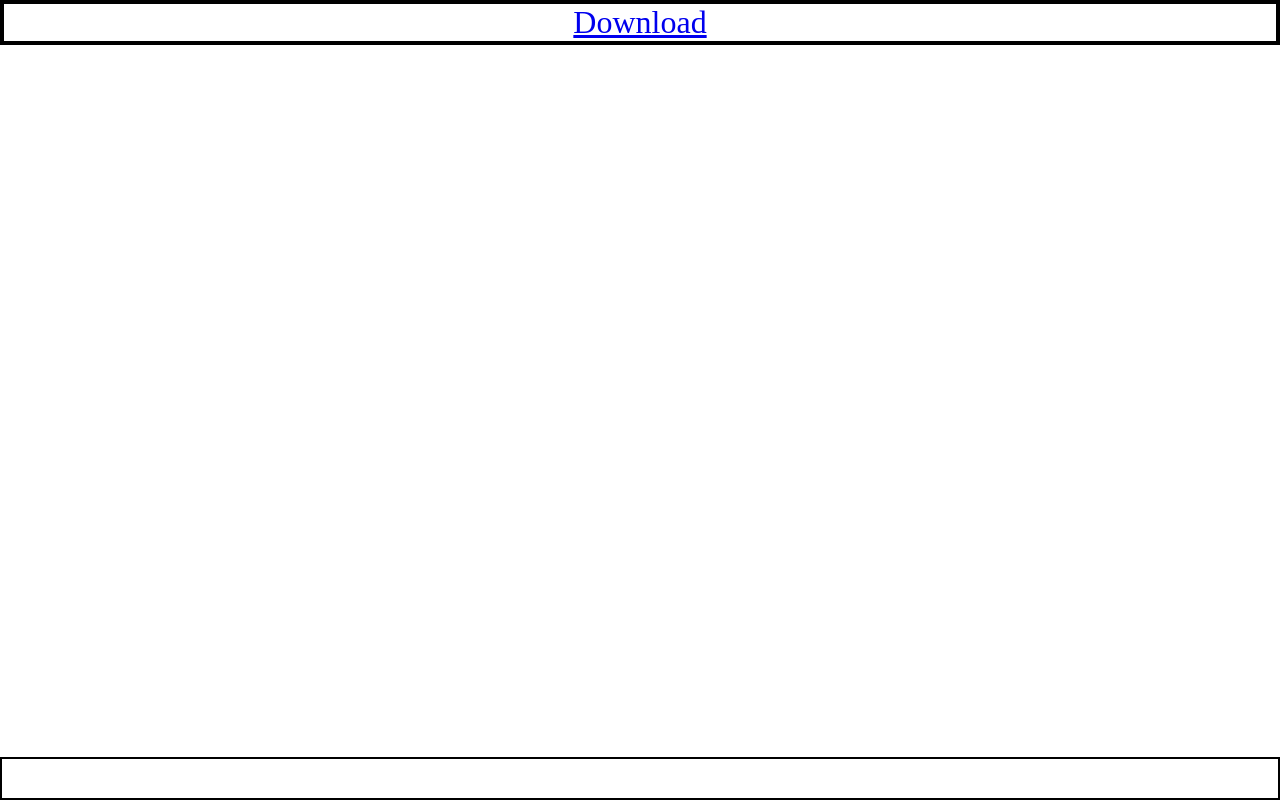
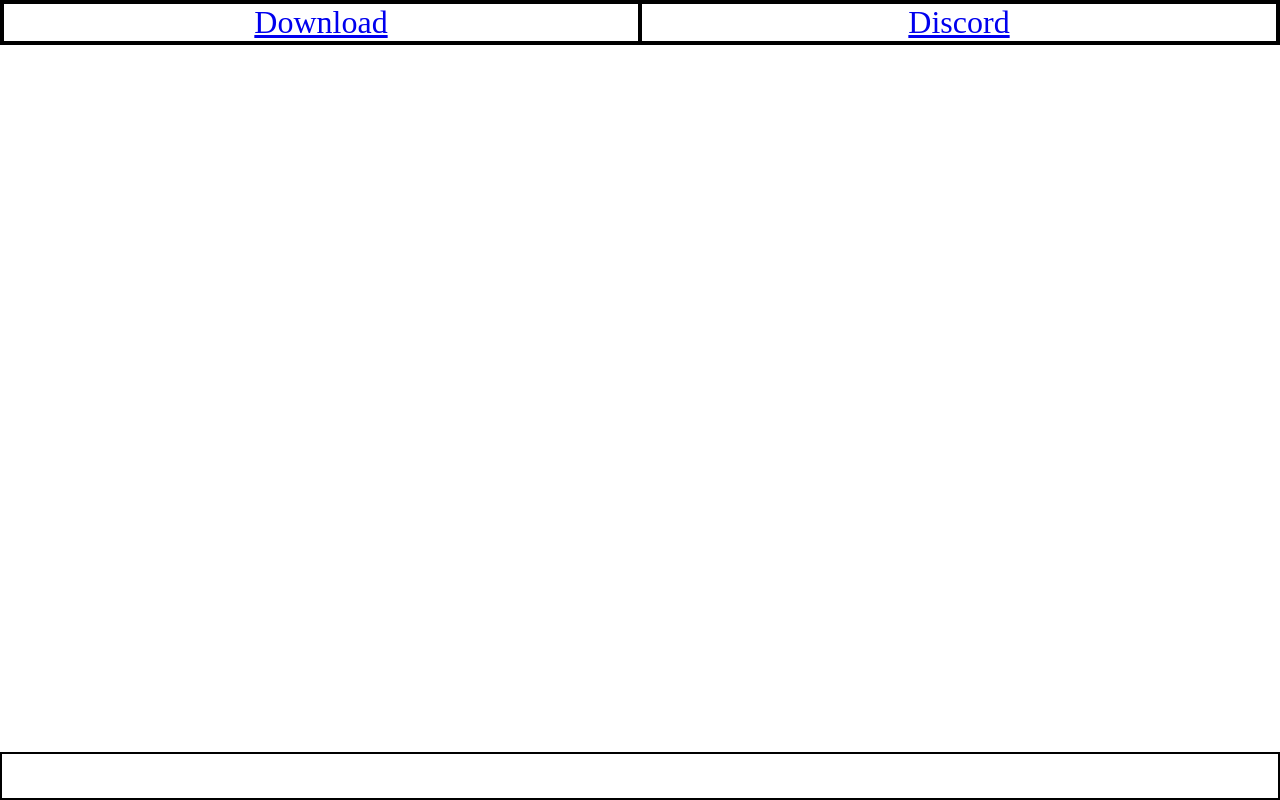
Before and after one commit to ThunderstarVT/QuantumCraft, a plain HTML site: page wiki/index.html in a window 1280 px wide. Drawn offline with Linux system fonts and the light colour scheme.

Commit message:
fixed wiki footer and added discord to nav

```diff
--- a/wiki/assets/css/style.css
+++ b/wiki/assets/css/style.css
@@ -51,6 +51,7 @@
 footer {
     width: 100%;
     height: 48px;
+    min-height: 48px;
     box-sizing: border-box;
     border: 2px solid #000000;
 }
--- a/wiki/index.html
+++ b/wiki/index.html
@@ -11,6 +11,7 @@
         <header>
             <nav>
                 <div><a href="https://modrinth.com/project/thunderstars-quantum-craft">Download</a></div>
+                <div><a href="https://discord.gg/FRbRVecCuB">Discord</a></div>
             </nav>
         </header>
         <main>
```
